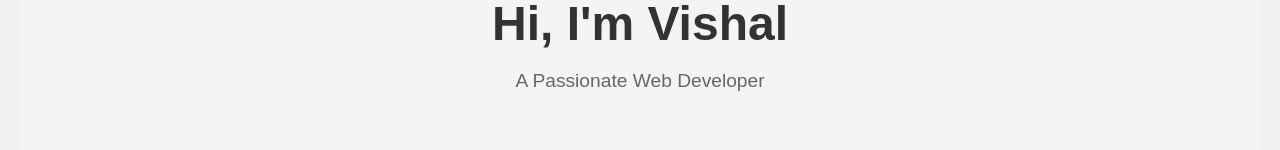
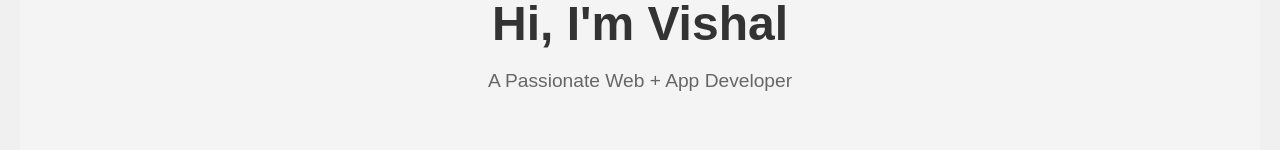
Before and after one commit to prvishal001/myportfolio, a React (Vite) app: page / in a window 1280 px wide. Shown: the part 428-578 px from the top of the page. Built offline with nearby package versions, Linux system fonts and the light colour scheme.

Commit message:
para Changed

```diff
--- a/src/components/Hero.jsx
+++ b/src/components/Hero.jsx
@@ -6,7 +6,7 @@ const Hero = () => {
     <section className="hero">
       <img src={profileImg} alt="Profile" />
       <h1>Hi, I'm Vishal</h1>
-      <p>A Passionate Web Developer</p>
+      <p>A Passionate Web + App Developer</p>
       <a href="#projects" className="cta-button">See My Work</a>
     </section>
   );
```
